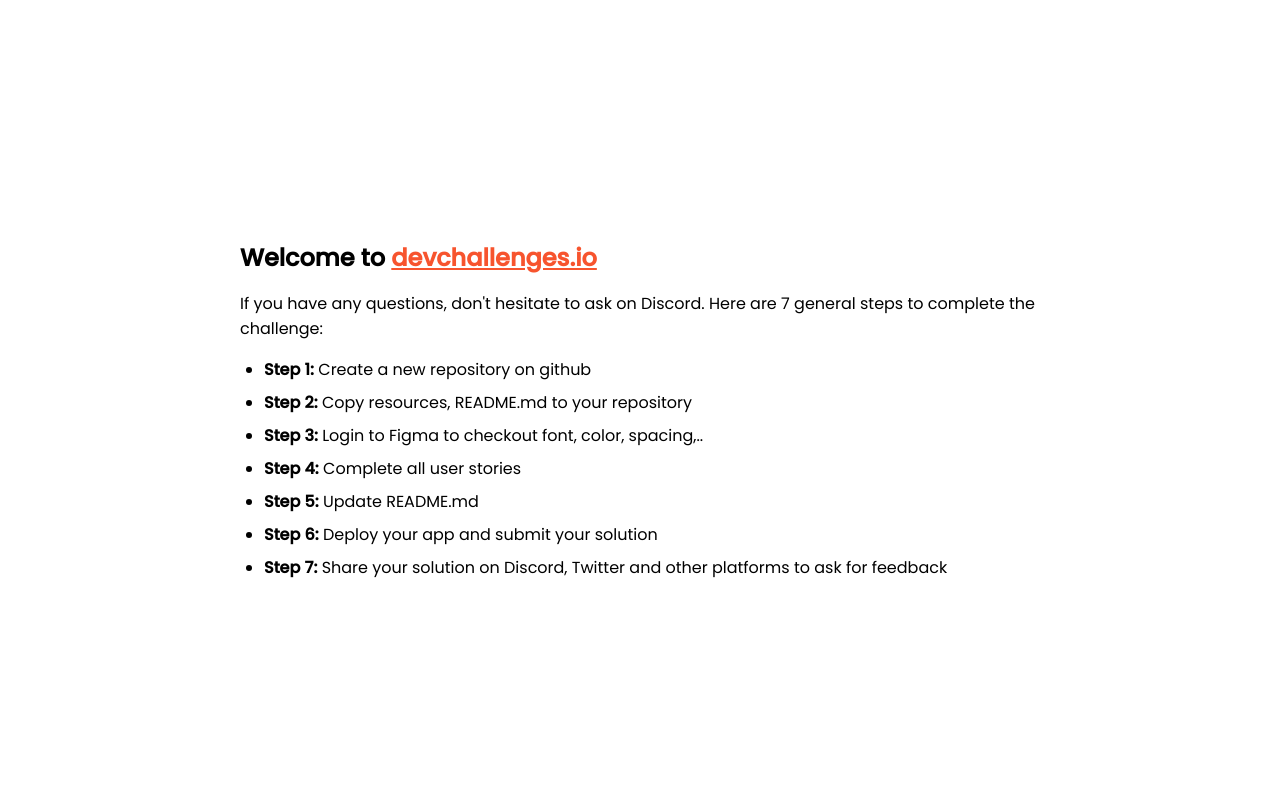
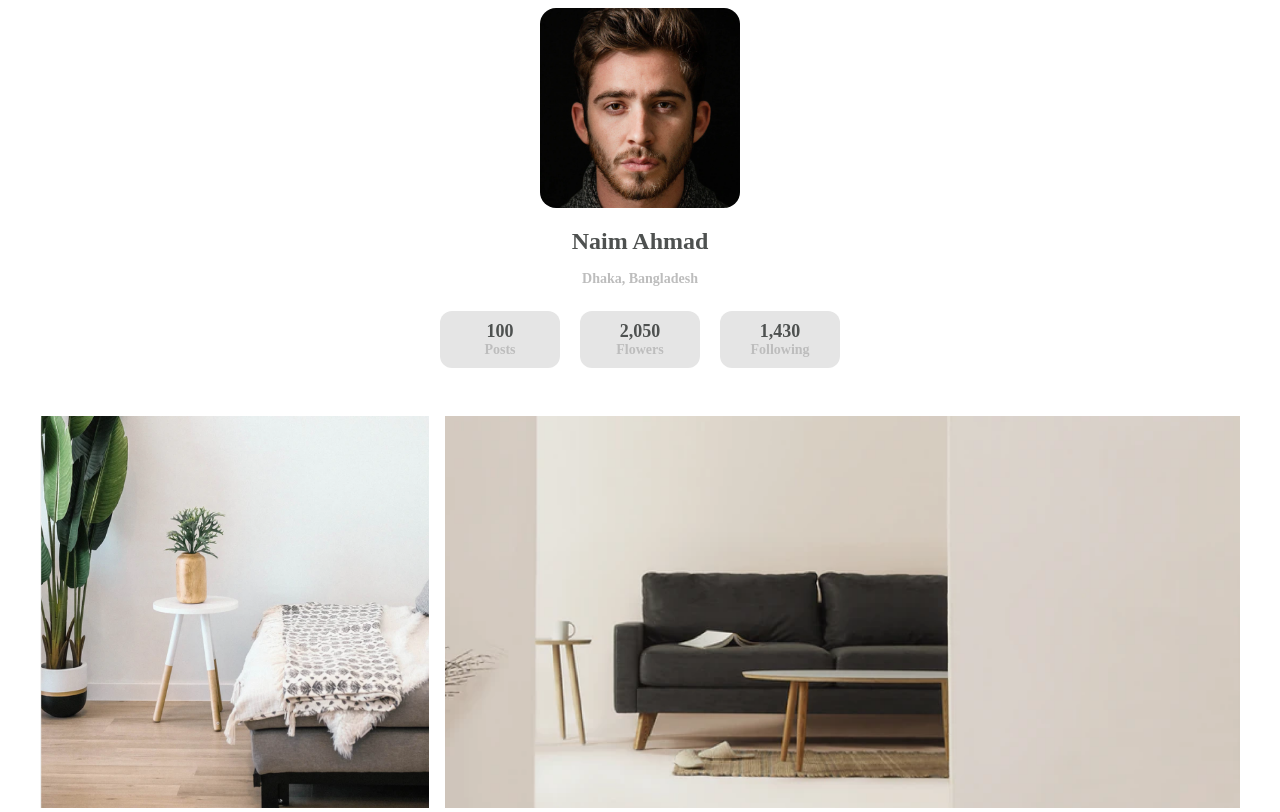
Before and after one commit to Naim-Ahmad/my_gallery_challenge, a plain HTML site: page index.html in a window 1280 px wide. Shown: the top 812 px of the page. Drawn offline with Linux system fonts and the light colour scheme.

Commit message:
finished chalange

```diff
--- a/index.html
+++ b/index.html
@@ -23,73 +23,44 @@
 
     <title>Devchallenges</title>
 
-    <style>
-      body {
-        font-family: "Poppins", sans-serif;
-      }
-
-      ul {
-        padding-left: 24px;
-      }
-
-      li {
-        margin-bottom: 8px;
-      }
-
-      .welcome {
-        max-width: 800px;
-        margin: 0 auto;
-      }
-
-      .welcome-text {
-        margin-top: 30vh;
-        font-weight: 500;
-      }
-
-      .welcome-text p {
-        font-size: 1rem;
-        font-weight: 400;
-      }
-
-      .welcome-text h1 {
-        font-size: 1.5rem;
-      }
-
-      .welcome-text a {
-        color: #f7542e;
-      }
-    </style>
+    <link rel="stylesheet" href="style.css">
   </head>
   <body>
-    <div class="welcome">
-      <div class="welcome-text">
-        <h1>
-          Welcome to
-          <a href="https://devchallenges.io/" target="_blank"
-            >devchallenges.io</a
-          >
-        </h1>
-
-        <p>
-          If you have any questions, don't hesitate to ask on Discord. Here are
-          7 general steps to complete the challenge:
-        </p>
+   <main>
+    <div class="profile-container">
+      <div class="profile-photo">
+        <img src="images/profilePhoto.png" alt="Profile photo">
       </div>
-
-      <ul>
-        <li><b>Step 1:</b> Create a new repository on github</li>
-        <li><b>Step 2:</b> Copy resources, README.md to your repository</li>
-        <li>
-          <b>Step 3:</b> Login to Figma to checkout font, color, spacing,..
-        </li>
-        <li><b>Step 4:</b> Complete all user stories</li>
-        <li><b>Step 5:</b> Update README.md</li>
-        <li><b>Step 6:</b> Deploy your app and submit your solution</li>
-        <li>
-          <b>Step 7:</b> Share your solution on Discord, Twitter and other
-          platforms to ask for feedback
-        </li>
-      </ul>
+      <h1 class="profile-name">Naim Ahmad</h1>
+      <p class="description">Dhaka, Bangladesh</p>
+      <div class="profile-info-container">
+        <div class="profile-info-item">
+          <h2 class="title">100</h2>
+          <p class="description">Posts</p>
+        </div>
+        <div class="profile-info-item">
+          <h2 class="title">2,050</h2>
+          <p class="description">Flowers</p>
+        </div>
+        <div class="profile-info-item">
+          <h2 class="title">1,430</h2>
+          <p class="description">Following</p>
+        </div>
+      </div>
     </div>
+    <div class="gallery-container">
+      <div class="gallery-item"><img src="images/photo1.png" alt=""></div>
+      <div class="gallery-item"><img src="images/photo2.png" alt=""></div>
+      <div class="gallery-item"><img src="images/photo3.png" alt=""></div>
+      <div class="gallery-item"><img src="images/photo_4.png" alt=""></div>
+      <div class="gallery-item"><img src="images/photo5.png" alt=""></div>
+      <div class="gallery-item"><img src="images/photo6.png" alt=""></div>
+    </div>
+   </main>
+   <footer>
+    <p class="description">
+      Created by Naim Ahmad
+    </p>
+   </footer>
   </body>
 </html>
--- /dev/null
+++ b/style.css
@@ -0,0 +1,76 @@
+/* common shared styles  */
+img {
+  width: 100%;
+  height: 100%;
+}
+main {
+  max-width: 1200px;
+  margin: auto;
+}
+.title {
+  color: #4e5150;
+  text-align: center;
+  font-family: Montserrat;
+  font-size: 18px;
+  font-weight: 600;
+  margin: 0;
+}
+.description {
+  color: #bdbdbd;
+  text-align: center;
+  font-family: Montserrat;
+  font-size: 14px;
+  font-weight: 600;
+  margin: 0;
+}
+.profile-name {
+  color: #4e5150;
+  font-family: Montserrat;
+  font-size: 24px;
+  font-weight: 600;
+}
+.profile-info-item {
+  border-radius: 12px;
+  background: #e5e5e5;
+}
+.profile-container {
+  text-align: center;
+  max-width: 400px;
+  margin: auto;
+}
+.profile-photo {
+  width: 50%;
+  margin: auto;
+  overflow: hidden;
+}
+.profile-photo img {
+  border-radius: 16px;
+}
+.profile-info-container {
+  display: flex;
+  margin-top: 24px;
+  gap: 20px;
+}
+.profile-info-item {
+  flex: 1;
+  padding: 10px 15px;
+}
+.gallery-container {
+  margin-top: 3rem;
+  display: grid;
+  grid-template-columns: repeat(3, 1fr);
+  gap: 1rem;
+}
+.gallery-item:nth-child(2) {
+  grid-column: 2/4;
+}
+.gallery-item:nth-child(3) {
+  grid-column: 1/3;
+}
+.gallery-item:nth-child(4) {
+  grid-column: 3;
+  grid-row: 2/4;
+}
+footer {
+  margin-top: 3rem;
+}
```
